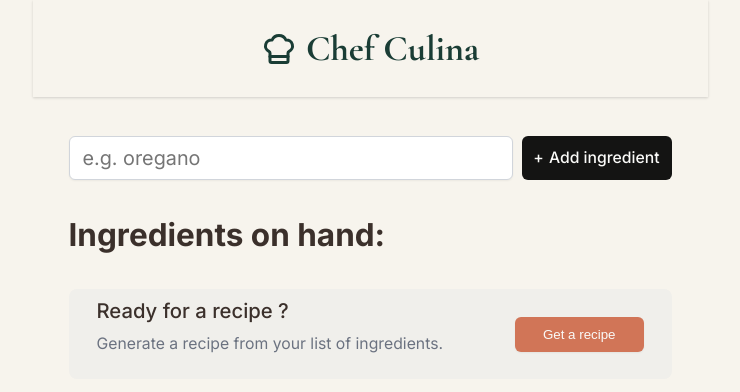
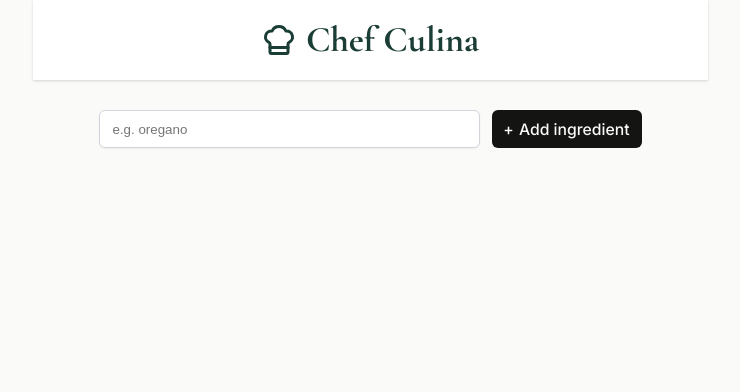
Before and after one commit to akanji-00/Recipe-App, a React (Vite) app: page / in a window 1280 px wide. Shown: the top 392 px of the page, without its empty margins (270-1010 px from the left). Built offline with nearby package versions, Linux system fonts and the light colour scheme.

Commit message:
Still on it

```diff
--- a/src/components/MainElement/MainElement.css
+++ b/src/components/MainElement/MainElement.css
@@ -1,51 +1,76 @@
-.main {
-  padding-block: var(--space-fluid);
+* {
+  box-sizing: border-box;
 }
 
-.form-container {
+body {
+  margin: 0;
+  font-family: Inter, sans-serif;
+  background-color: #fafaf8;
+}
+
+header {
   display: flex;
   justify-content: center;
-  /* align-items: center; */
-  gap: 0.5rem;
-  width: 100%;
-  margin-bottom: 2rem;
+  align-items: center;
+  gap: 11px;
+  height: 80px;
+  background-color: white;
+  box-shadow: 0px 1px 3px 0px rgba(0, 0, 0, 0.1),
+    0px 1px 2px 0px rgba(0, 0, 0, 0.06);
 }
 
-.form-container > input {
-  width: minmax(150px, 400px);
-  font-family: inherit;
-  color: inherit;
-  flex-grow: 1;
-  font-size: clamp(0.9rem, 0.8rem + 0.5vw, 1.1rem);
-  border: 1px solid var(--clr-border);
+header > img {
+  width: 50px;
+}
+
+header > h1 {
+  font-weight: 400;
+}
+
+main {
+  padding: 30px 30px 10px;
+}
+
+.add-ingredient-form {
+  display: flex;
+  justify-content: center;
+  gap: 12px;
+  height: 38px;
+}
+
+.add-ingredient-form > input {
   border-radius: 6px;
+  border: 1px solid #d1d5db;
   padding: 9px 13px;
   box-shadow: 0px 1px 2px 0px rgba(0, 0, 0, 0.05);
+  flex-grow: 1;
+  min-width: 150px;
+  max-width: 400px;
 }
 
-.form-container > button {
-  /* display: flex;
-  gap: 0.2rem;
-  align-items: center; */
-
-  font-family: inherit;
-  font-size: 0.875rem;
-  font-weight: 500;
+.add-ingredient-form > button {
+  font-family: Inter, sans-serif;
+  border-radius: 6px;
+  border: none;
   background-color: #141413;
   color: #fafaf8;
   width: 150px;
-  /* padding-inline: 1.25rem; */
-  border: none;
-  border-radius: 6px;
-  cursor: pointer;
+  font-size: 0.875rem;
   font-weight: 500;
-
-  transition: background 0.3s ease;
 }
 
-.form-container > button::before {
+.add-ingredient-form > button::before {
   content: "+";
   margin-right: 5px;
+}
+
+ul.ingredients-list {
+  margin-bottom: 48px;
+}
+
+ul.ingredients-list > li {
+  color: #475467;
+  line-height: 28px;
 }
 
 .get-recipe-container {
@@ -55,7 +80,6 @@
   border-radius: 8px;
   background: #f0efeb;
   padding: 10px 28px;
-  margin-top: 2rem;
 }
 
 .get-recipe-container h3 {
@@ -76,7 +100,20 @@
   background: #d17557;
   box-shadow: 0px 1px 2px 0px rgba(0, 0, 0, 0.05);
   color: #fafaf8;
-  /* width: 150px; */
-  padding: 10px 28px;
+  padding: 9px 17px;
+  font-family: Inter, sans-serif;
+  font-size: 0.875rem;
   cursor: pointer;
 }
+
+.suggested-recipe-container {
+  color: #475467;
+  line-height: 28px;
+  font-size: 1.125rem;
+  font-weight: 400;
+}
+
+.suggested-recipe-container ul li,
+.suggested-recipe-container ol li {
+  margin-bottom: 8px;
+}
--- a/src/components/MainElement/MainElement.jsx
+++ b/src/components/MainElement/MainElement.jsx
@@ -33,7 +33,7 @@
 
   return (
     <main className="main">
-      <form action={handleSubmit} className="form-container">
+      <form action={handleSubmit} className="add-ingredient-form">
         <input
           type="text"
           aria-label="Add ingredients"
@@ -42,11 +42,13 @@
         />
         <button className="button">Add ingredient</button>
       </form>
+      {ingredients.length > 0 && (
         <section className="ingredients-container">
           <h2>Ingredients on hand:</h2>
           <ul className="ingredients-list" aria-live="polite">
             {ingredientItemList}
           </ul>
+          {ingredients.length > 4 && (
             <div className="get-recipe-container">
               <div>
                 <h3>Ready for a recipe ?</h3>
@@ -54,7 +56,73 @@
               </div>
               <button onClick={toggleRecipeShown}>Get a recipe</button>
             </div>
+          )}
         </section>
+      )}
+
+      {recipeShown && (
+        <section>
+          <h2>Chef Claude Recommends:</h2>
+          <article className="suggested-recipe-container" aria-live="polite">
+            <p>
+              Based on the ingredients you have available, I would recommend
+              making a simple a delicious <strong>Beef Bolognese Pasta</strong>.
+              Here is the recipe:
+            </p>
+            <h3>Beef Bolognese Pasta</h3>
+            <strong>Ingredients:</strong>
+            <ul>
+              <li>1 lb. ground beef</li>
+              <li>1 onion, diced</li>
+              <li>3 cloves garlic, minced</li>
+              <li>2 tablespoons tomato paste</li>
+              <li>1 (28 oz) can crushed tomatoes</li>
+              <li>1 cup beef broth</li>
+              <li>1 teaspoon dried oregano</li>
+              <li>1 teaspoon dried basil</li>
+              <li>Salt and pepper to taste</li>
+              <li>
+                8 oz pasta of your choice (e.g., spaghetti, penne, or linguine)
+              </li>
+            </ul>
+            <strong>Instructions:</strong>
+            <ol>
+              <li>
+                Bring a large pot of salted water to a boil for the pasta.
+              </li>
+              <li>
+                In a large skillet or Dutch oven, cook the ground beef over
+                medium-high heat, breaking it up with a wooden spoon, until
+                browned and cooked through, about 5-7 minutes.
+              </li>
+              <li>
+                Add the diced onion and minced garlic to the skillet and cook
+                for 2-3 minutes, until the onion is translucent.
+              </li>
+              <li>Stir in the tomato paste and cook for 1 minute.</li>
+              <li>
+                Add the crushed tomatoes, beef broth, oregano, and basil. Season
+                with salt and pepper to taste.
+              </li>
+              <li>
+                Reduce the heat to low and let the sauce simmer for 15-20
+                minutes, stirring occasionally, to allow the flavors to meld.
+              </li>
+              <li>
+                While the sauce is simmering, cook the pasta according to the
+                package instructions. Drain the pasta and return it to the pot.
+              </li>
+              <li>
+                Add the Bolognese sauce to the cooked pasta and toss to combine.
+              </li>
+              <li>
+                Serve hot, garnished with additional fresh basil or grated
+                Parmesan cheese if desired.
+              </li>
+            </ol>
+          </article>
+        </section>
+      )}
     </main>
   );
 }
```
Lines whose indentation alone changed are shown as unchanged.
